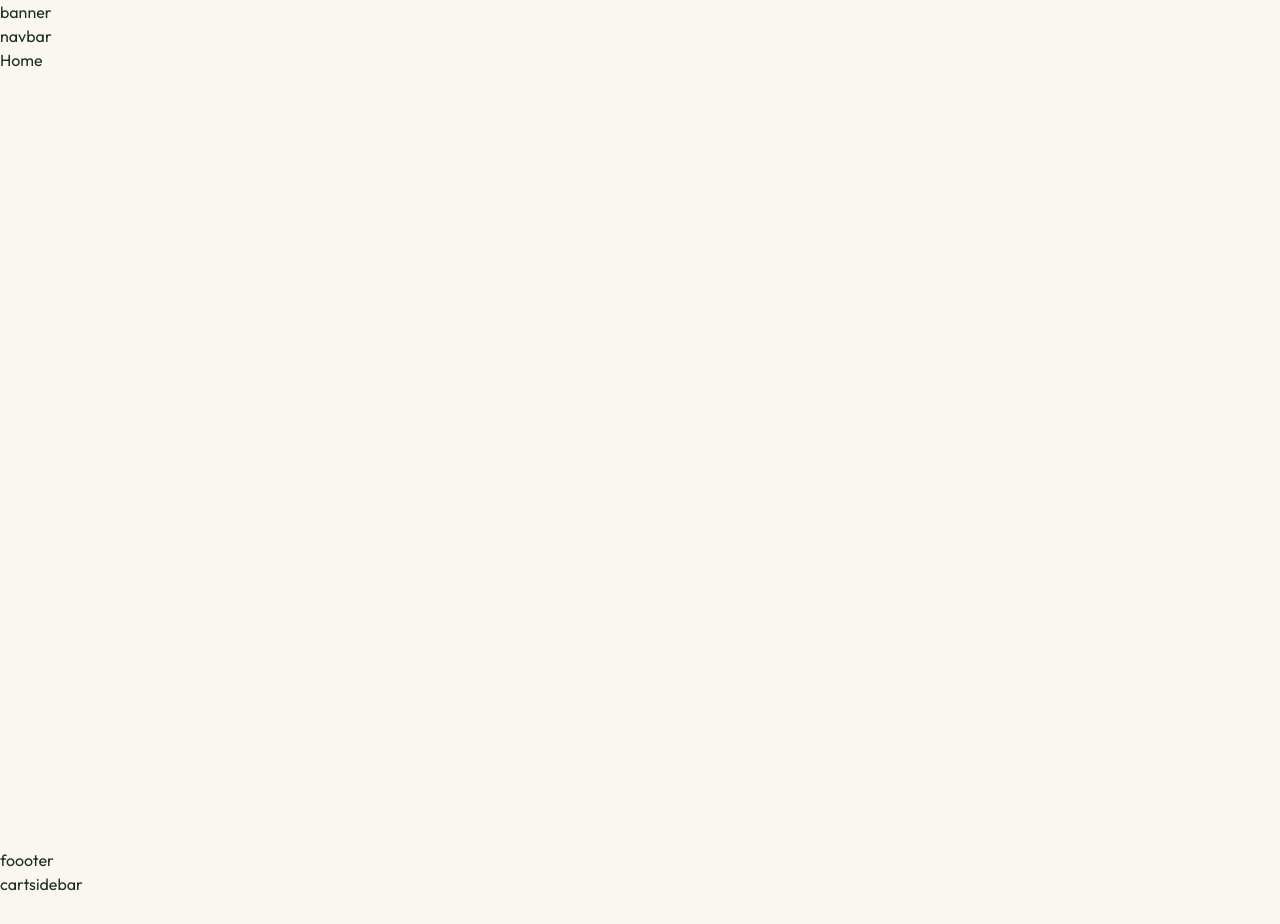
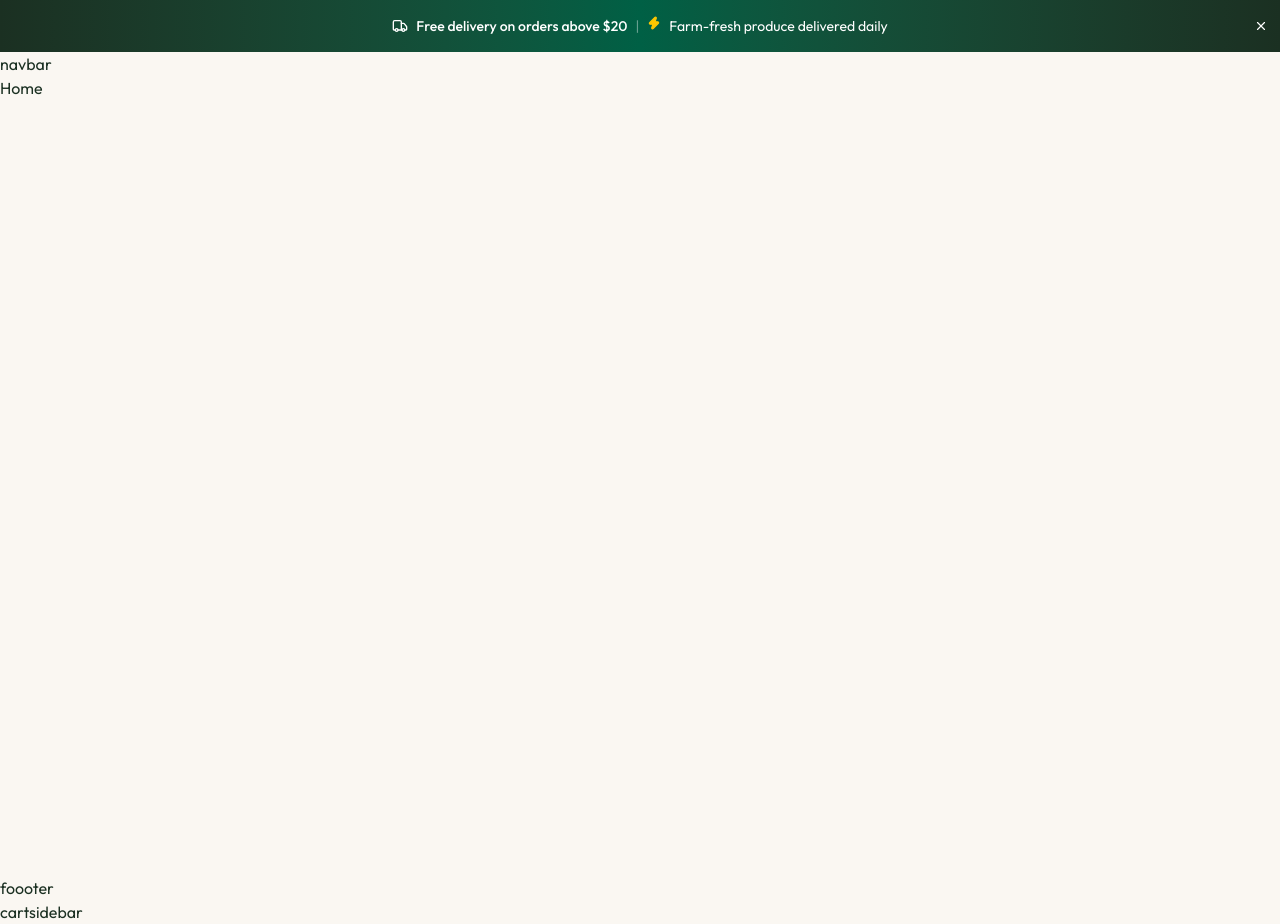
Before and after one commit to haseeb318/Grocery-Delivery-, a React (Vite) app in the folder client/: page / in a window 1280 px wide. Before the commit the page ends 896 px from the top, so only its background shows below. Built offline with nearby package versions, Linux system fonts and the light colour scheme.

Commit message:
to banner added

```diff
--- /dev/null
+++ b/client/src/components/Banner.tsx
@@ -0,0 +1,35 @@
+import { TruckIcon, XIcon, ZapIcon } from "lucide-react";
+import { useState } from "react";
+
+function Banner() {
+  const [bannerVissible, setBannerVissible] = useState(() => {
+    return sessionStorage.getItem("banner_dismissed") !== "true";
+  });
+  const dismissBanner = () => {
+    setBannerVissible(false);
+    sessionStorage.setItem("banner_dismissed", "true");
+  };
+  return (
+    <div className="text-xs sm:text-sm py-2 bg-linear-to-r from-app-green via-[#006045] to-app-green text-white font-sans relative overflow-hidden">
+      <div className="max-w-7xl mx-auto px-4 sm:px-6 lg:px-8 py-2 flex-center gap-6">
+        <div className="flex-center gap-2">
+          <TruckIcon className="size-4 shrink-0" />
+          <span className="font-medium">Free delivery on orders above $20</span>
+          <span className="hidden sm:inline text-white/40">|</span>
+          <div className="hidden sm:flex item-center gap-2">
+            <ZapIcon className="size-3.5 fill-yellow-400 text-yellow-400 shrink-0" />
+            <span>Farm-fresh produce delivered daily</span>
+          </div>
+        </div>
+      </div>
+      <button
+        onClick={dismissBanner}
+        className="absolute right-2 top-1/2  -translate-y-1/2 p-1 hover:bg-white/10 rounded-full transition-colors"
+      >
+        <XIcon className="size-3.5" />
+      </button>
+    </div>
+  );
+}
+
+export default Banner;
--- /dev/null
+++ b/client/src/components/Navbar.tsx
@@ -0,0 +1,25 @@
+import { useState } from "react";
+import { useNavigate } from "react-router-dom";
+
+import { Link } from "react-router-dom";
+
+function Navbar() {
+  const user: any = { name: "user", email: "example@gmail.com", isAdmin: true };
+  const { cartCount, setIsCartOpen } = {
+    cartCount: 5,
+    setIsCartOpen: (_data: any) => {},
+  };
+  const [searchQuery, setSearchQuery] = useState("");
+  const [userMenuOpen, setUserMenuOpen] = useState(false);
+  const naviagte = useNavigate();
+  return (
+    <nav className="bg-white sticky top-0 z-50 border-b border-app-border">
+      <div className="max-w-7xl mx-auto px-4 sm:px-6 lg:px-8 flex item-center justify-between h-16 gap-4">
+        {/* log  */}
+        <Link to="/" className=""></Link>
+      </div>
+    </nav>
+  );
+}
+
+export default Navbar;
--- a/client/src/pages/AppLayout.tsx
+++ b/client/src/pages/AppLayout.tsx
@@ -1,9 +1,10 @@
 import { Outlet } from "react-router-dom";
+import Banner from "../components/Banner";
 
 function AppLayout() {
   return (
     <>
-      <p>banner</p>
+      <Banner />
       <p>navbar</p>
       <main className="min-h-screen">
         <Outlet />
```
